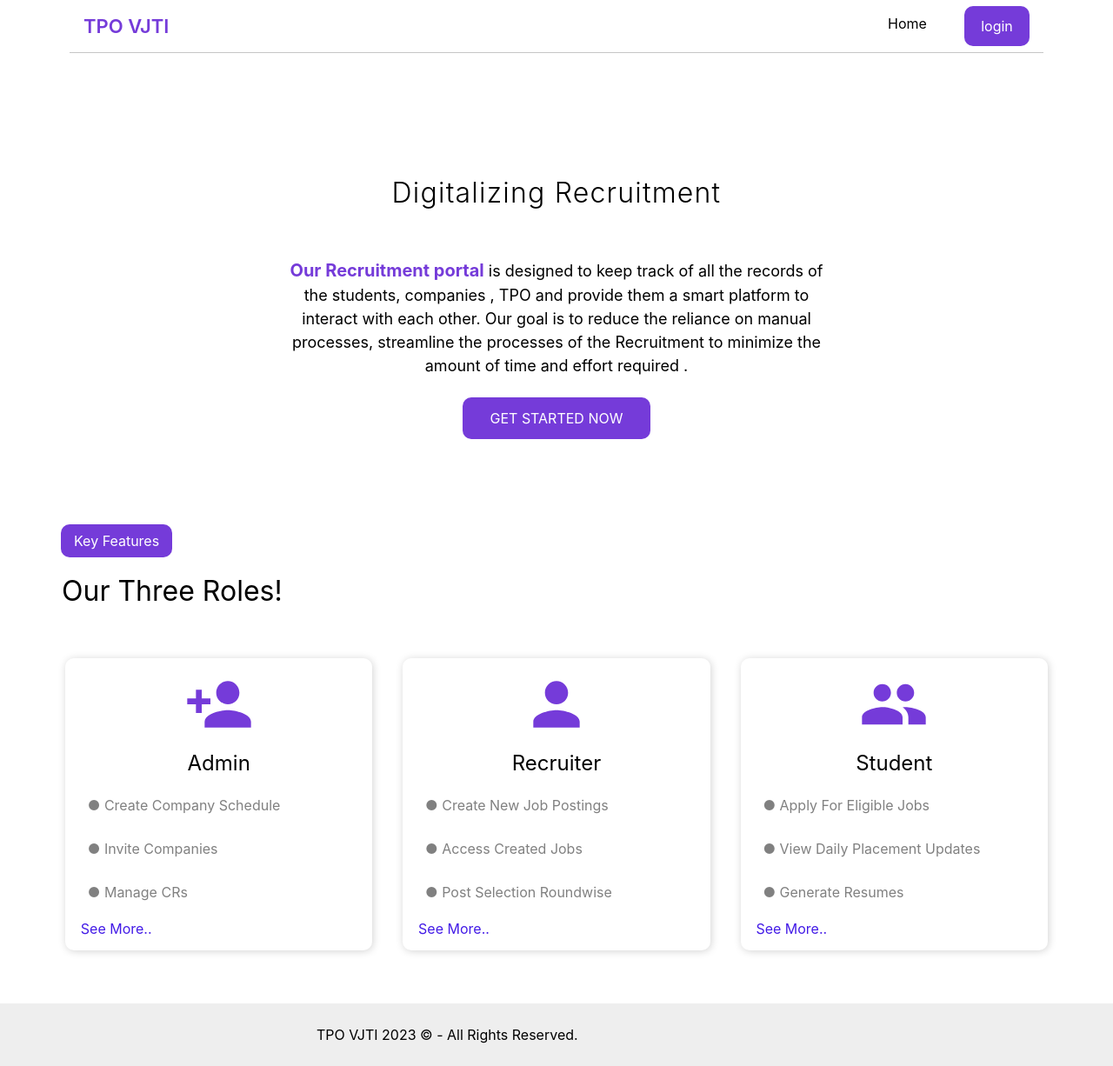
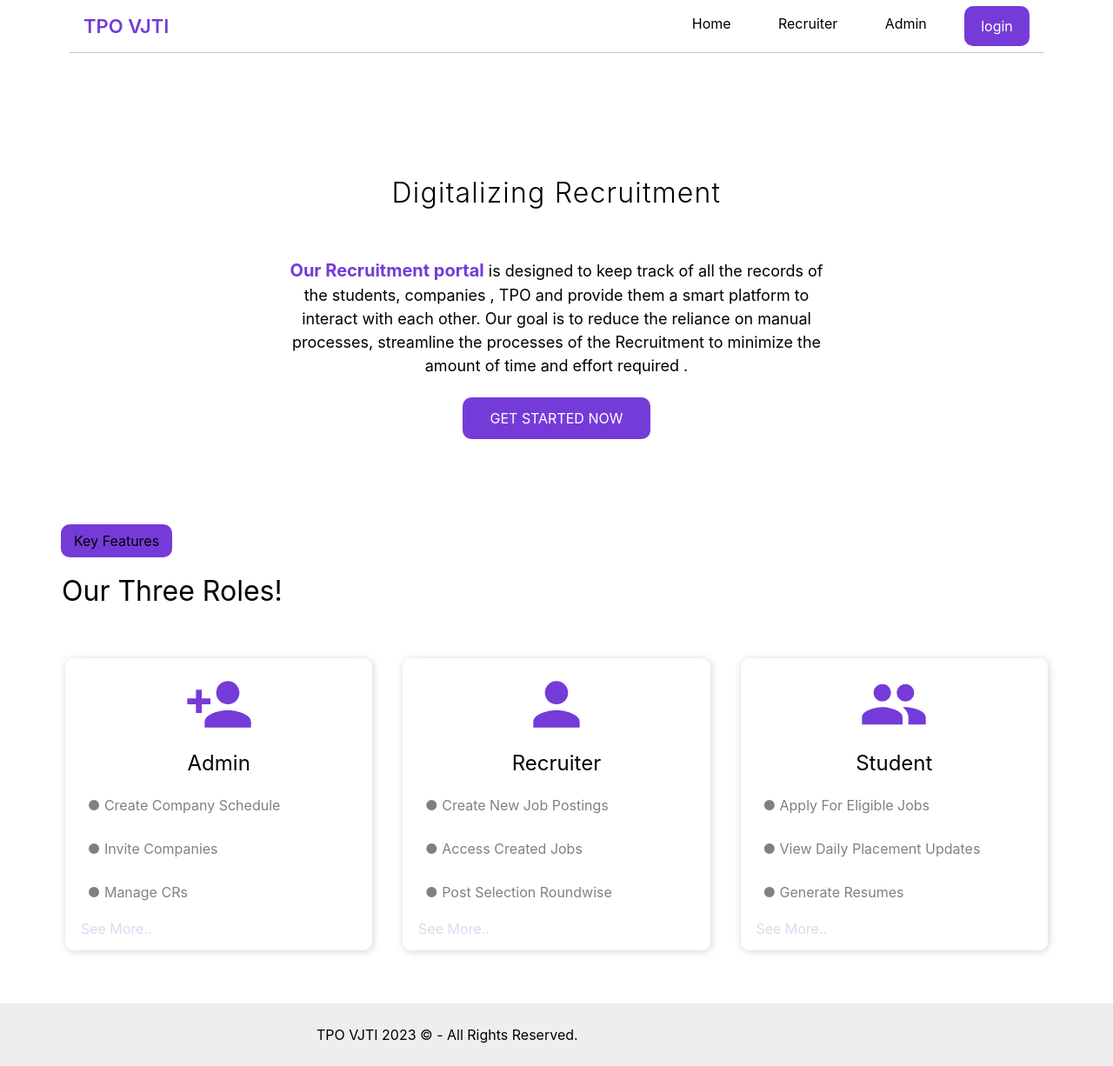
Before and after one commit to PranitRohokale/TPO-Code_miners, a React (Create React App) app: page / in a window 1280 px wide. Shown: the whole page at 87% size. Built offline with nearby package versions, Linux system fonts and the light colour scheme.

Commit message:
css fixing

```diff
--- a/src/Components/adminSidebar/adminSidebar.js
+++ b/src/Components/adminSidebar/adminSidebar.js
@@ -31,16 +31,16 @@ export const adminSidebar = [
 		url: "/admin/sendinvite",
 		// icon: <LocalHospitalIcon className={styles.listIcon} />,
 	},
-	{
-		name: "Generate analytics",
-		url: "/admin/applicants",
-		// icon: <HistoryEduIcon className={styles.listIcon} />,
-	},
-	{
-		name: "Block Students",
-		url: "/admin/blockstudents",
-		// icon: <Person2Icon className={styles.listIcon} />,
-	},
+	// {
+	// 	name: "Generate analytics",
+	// 	url: "/admin/applicants",
+	// 	// icon: <HistoryEduIcon className={styles.listIcon} />,
+	// },
+	// {
+	// 	name: "Block Students",
+	// 	url: "/admin/blockstudents",
+	// 	// icon: <Person2Icon className={styles.listIcon} />,
+	// },
 	{
 		name: "Logout",
 		url: "/logout",
--- a/src/Components/hrSidebar/hrSidebar.js
+++ b/src/Components/hrSidebar/hrSidebar.js
@@ -29,6 +29,11 @@ export const hrSidebar = [
 	},
 	{
 		name: "Logout",
+
+
+
+
+
 		url: "/logout",
 		// icon: <Person2Icon className={styles.listIcon} />,
 	},
--- a/src/Screens/HR/CreateRound.jsx
+++ b/src/Screens/HR/CreateRound.jsx
@@ -47,6 +47,7 @@ const CreateRound = () => {
           "roundDetail":roundDetails,
           "jobId": jobId,
           "status": "upcomming",
+          "companyName": "GroundUp",
           "shortlistStudentList": {
             "list" : []
           }
@@ -54,7 +55,7 @@ const CreateRound = () => {
       }
     })
     alert("round created")
-    navigate(-1)
+    navigate(`/hr/createdjobs/${jobId}/createRound`)
     // if (!(name && companyName && emailId && mobileNo && password))
     //   return alert("All fields required");
 
--- a/src/Screens/HR/Job.jsx
+++ b/src/Screens/HR/Job.jsx
@@ -29,10 +29,10 @@ const Job = () => {
     <div style={{ display: "flex" }}>
       <Sidebar />
       <div style={{ width: "100%" }}>
-        <div class="container my-12 px-6 mx-auto">
-          <section class="mb-2 text-gray-800 text-center md:text-left">
+        <div class="container bg-white my-12 px-6 mx-auto">
+          <section class="mb-2 p-3 text-gray-800 text-center md:text-left">
             <div class="block rounded-lg shadow-lg bg-white">
-              <div class="flex flex-wrap items-center">
+              <div class="flex bg-white flex-wrap items-center">
                 <div class="grow-0 shrink-0 basis-auto w-full md:w-12/12">
                   <div class="px-2 py-4 md:px-12">
                     <h2 class="text-3xl font-bold mb-6">
@@ -51,7 +51,7 @@ const Job = () => {
               </div>
             </div>
           </section>
-          <section class="m-2  my-5 text-gray-800 text-center md:text-left">
+          <section class="m-2 p-3 my-5 text-gray-800 text-center md:text-left">
             <div class="flex space-x-5  space-around">
               <Link to={`/hr/createdjobs/${jobId}/applicantList`}>
                 <button
@@ -70,7 +70,9 @@ const Job = () => {
                         type="button"
                         class="inline-block px-6 py-2.5 bg-purple-500 text-white font-medium text-xs leading-tight uppercase rounded-full shadow-md hover:bg-purple-600 hover:shadow-lg focus:bg-purple-600 focus:shadow-lg focus:outline-none focus:ring-0 active:bg-purple-700 active:shadow-lg transition duration-150 ease-in-out"
                       >
-                        Round : {roundNo}
+
+
+                        Round : {index+1}
                       </button>
                     </Link>
                   );
@@ -95,7 +97,7 @@ const Job = () => {
               {/* </div> */}
             </div>
           </section>
-          <section class="mb-2 text-gray-800 text-center md:text-left">
+          <section class="mb-2 p-3 text-gray-800 text-center md:text-left">
             <Outlet />
           </section>
         </div>
--- a/src/Screens/HR/PastJobs/ApplicantListTable/ApplicantListTable.jsx
+++ b/src/Screens/HR/PastJobs/ApplicantListTable/ApplicantListTable.jsx
@@ -41,7 +41,7 @@ const ApplicantListTable = ({
           fontSize: 40,
           textAlign: "center",
           fontWeight: 500,
-          color: "#8c47ed",
+          color: "#fff",
         }}
         gutterBottom
       >
--- a/src/Screens/HR/PastJobs/PastJobs.jsx
+++ b/src/Screens/HR/PastJobs/PastJobs.jsx
@@ -63,7 +63,7 @@ const PastJobs = () => {
                         }
 
                         {data?.Job_Details.map((job, index) => (
-                            <div style={{ borderRadius: "3px", backgroundColor: "#f4dc7a", width: "300px", height: "270px", padding: "20px", margin: "20px" }} key={index}>
+                            <div style={{ borderRadius: "3px", backgroundColor: "#f4dc7a", width: "300px", height: "250px", padding: "20px", margin: "20px" }} key={index}>
                                 <div>
                                     <p style={{ fontSize: "17px", color: "white" }}><strong>Title : {job.title}</strong></p>
                                     <div>
--- a/src/Screens/Home/Header.jsx
+++ b/src/Screens/Home/Header.jsx
@@ -14,6 +14,14 @@ export default function Header() {
 		// 	name: "Dashboard",
 		// 	url: "/hospital/profile",
 		// },
+		{
+			name: "Recruiter",
+			url: "/hr/register",
+		},
+		{
+			name: "Admin",
+			url: "/admin/register",
+		},
 		{
 			name: "login",
 			url: "/login",
--- a/src/Screens/Home/MainHome.module.css
+++ b/src/Screens/Home/MainHome.module.css
@@ -1,10 +1,5 @@
 @import url("https://fonts.googleapis.com/css2?family=Karla:wght@200;400&display=swap");
-:root {
-    --red: #f99fb6;
-    --white: #fff;
-    --black: #000;
-    --blue : rgb(67, 27, 231);
-  }
+
 .container{
     margin: 10px auto;
     max-width: 1140px;
@@ -17,7 +12,7 @@
 }
 
 .info{
-    background: linear-gradient(120deg,var(--white),var(--red));
+    background: linear-gradient(120deg,#fff,#f99fb6);
     padding: 1em;
 }
 
@@ -45,8 +40,8 @@
     display: inline-block;
     text-decoration: none;
     text-transform: uppercase;
-    color: var(--white);
-    background-color: var(--blue);
+    color: #fff;
+    background-color: rgb(221, 217, 238);
     padding: .75em 2em;
     border-radius: 10px;
     min-width: 30%;
@@ -133,7 +128,7 @@
     text-transform: capitalize;
     color: grey;
     margin: 5px;
-    color: var(--blue);
+    color: rgb(221, 217, 238);
 }
 .features .feature_card .icon{
     display: block;
```
Also changed, not shown: src/Screens/HR/ApplicantList.jsx (line endings or trailing spaces).
